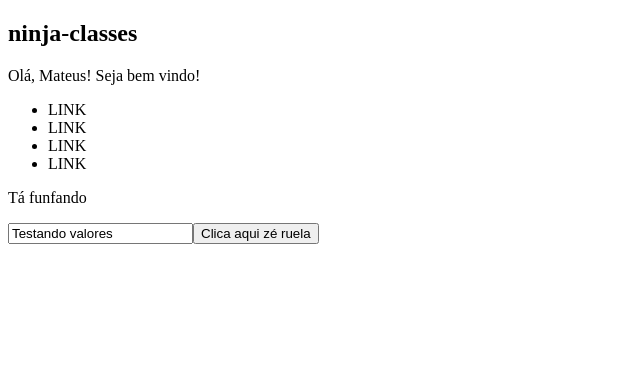
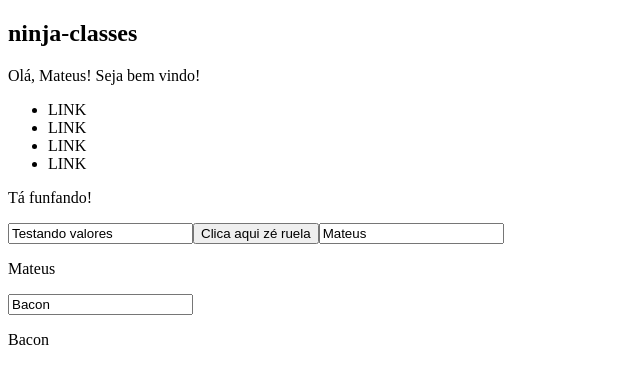
Before and after one commit to mhsrtindora/angularfirstproject, an Angular app: page / in a window 1280 px wide. Shown: the top 384 px of the page, without its empty margins (0-640 px from the left). Built offline with nearby package versions, Linux system fonts and the light colour scheme.

Commit message:
Fluxo de dados em aplicações Angular = enviando e recebendo dados front <-> back

```diff
--- a/src/app/app.module.ts
+++ b/src/app/app.module.ts
@@ -1,4 +1,5 @@
 import { NgModule } from '@angular/core';
+import { FormsModule } from '@angular/forms';
 import { BrowserModule } from '@angular/platform-browser';
 
 import { AppRoutingModule } from './app-routing.module';
@@ -10,11 +11,12 @@ import { NavbarComponent } from './navbar/navbar.component';
   declarations: [
     AppComponent,
     HomeComponent,
-    NavbarComponent
+    NavbarComponent,
   ],
   imports: [
     BrowserModule,
-    AppRoutingModule
+    AppRoutingModule,
+    FormsModule
   ],
   providers: [],
   bootstrap: [AppComponent]
--- a/src/app/home/home.component.html
+++ b/src/app/home/home.component.html
@@ -1,7 +1,12 @@
-<p>Tá funfando</p>
+<p>{{isWorking}}</p>
 
-<input value="{{teste}}">
+<input value="{{teste}}"/>
 
 <button (click) = "alertMe('Aooooopa bão ou bão')">
   Clica aqui zé ruela
 </button>
+
+<input [(ngModel)]="ninja.nome"/>
+<p>{{ninja.nome}}</p>
+<input [(ngModel)]="ninja.faixa"/>
+<p>{{ninja.faixa}}</p>
--- a/src/app/home/home.component.ts
+++ b/src/app/home/home.component.ts
@@ -7,7 +7,12 @@ import { Component, OnInit } from '@angular/core';
 })
 export class HomeComponent implements OnInit {
 
+  isWorking = "Tá funfando!";
   teste = "Testando valores";
+  ninja = {
+    nome: "Mateus",
+    faixa: "Bacon"
+  };
 
   alertMe(textoExibido: string) {
     alert(textoExibido);
```
